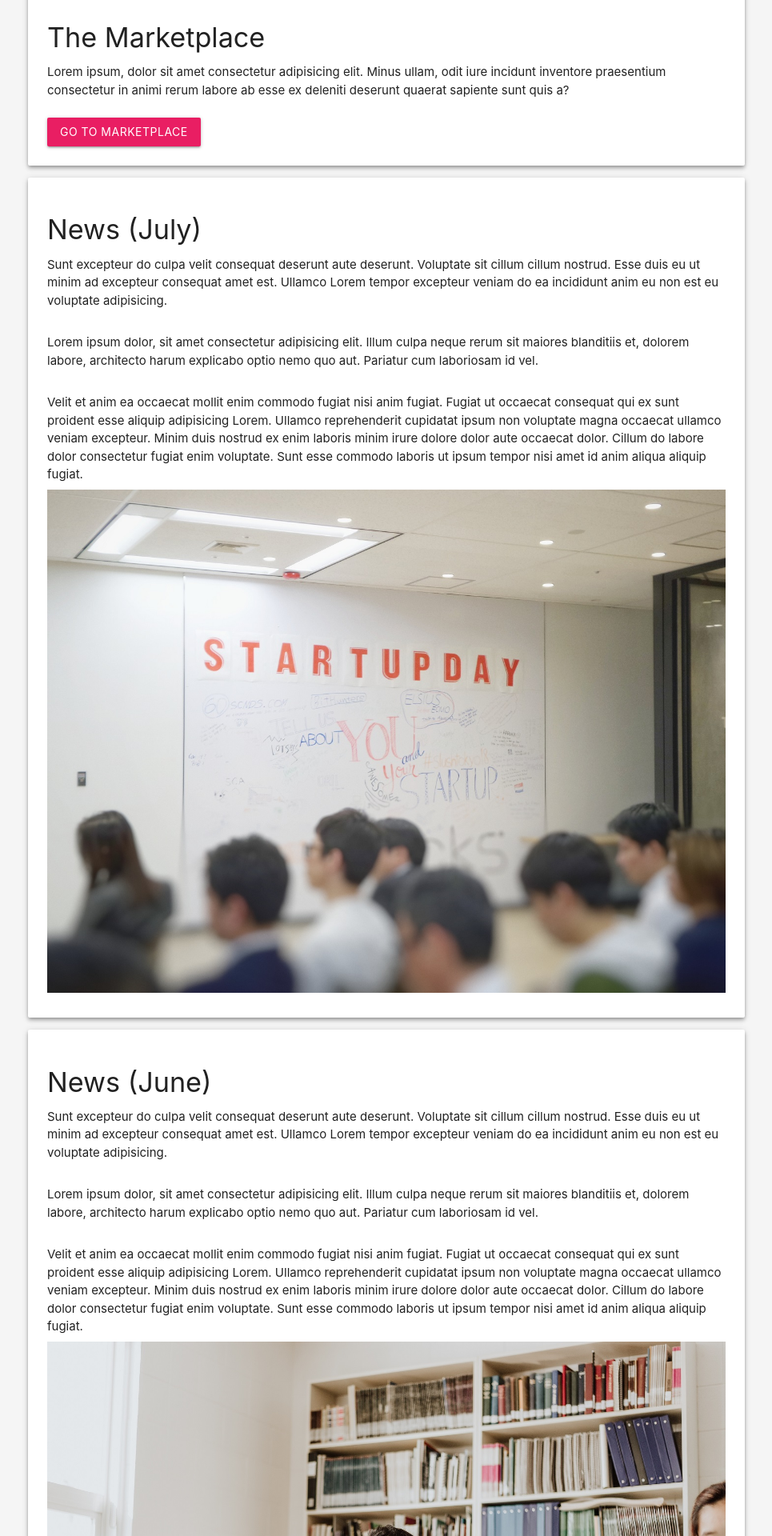
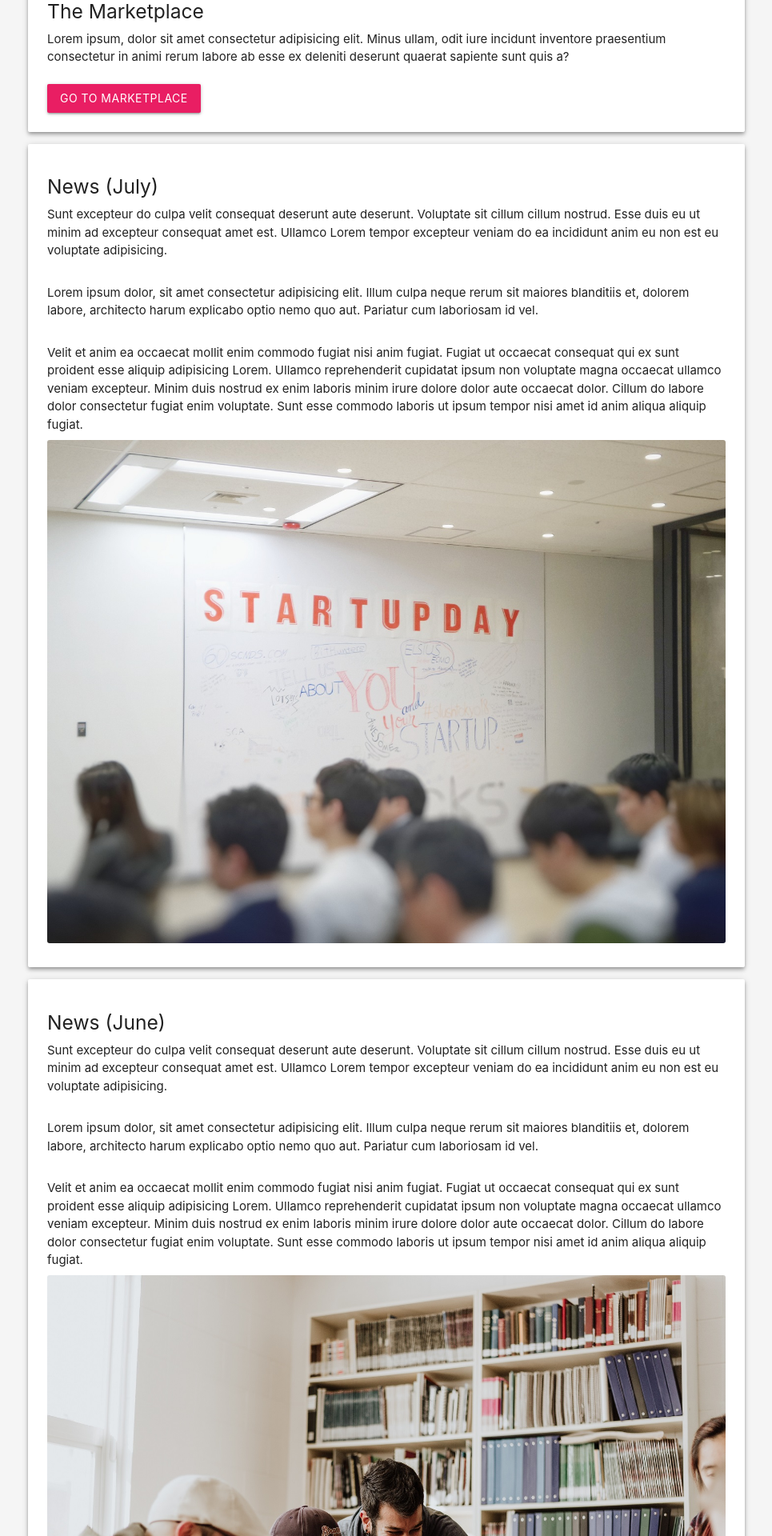
Before and after one commit to danielc92/django-bidding-app, a Django app: template templates/home.html in a window 1280 px wide. Shown: the part 579-2499 px from the top of the page at 80% size, without its empty margins (157-1122 px from the left). Run offline with Django 3.2, Linux system fonts and the light colour scheme; the template is opened without the code that fills it, so the values that code supplies are empty.

Commit message:
Styling changes

```diff
--- a/templates/base.html
+++ b/templates/base.html
@@ -15,6 +15,10 @@
         margin-top: 0.5rem !important;
         margin-bottom: 0.5rem!important;
       }
+
+      img {
+        border-radius: .2rem;
+      }
     </style>
 </head>
 <body class="grey lighten-4">
--- a/templates/footer.html
+++ b/templates/footer.html
@@ -19,7 +19,7 @@
             </div>
           </div>
         </div>
-        <div class="footer-copyright pink darken-2">
+        <div class="footer-copyright pink lighten-1">
           <div class="container center" >
           © 2019 Copyright Text
 
--- a/templates/home.html
+++ b/templates/home.html
@@ -9,7 +9,7 @@
         {% if user.is_authenticated == False %}
         <div class="card z-depth-2">
                 <div class="card-content">
-                        <h4>Notice</h4>
+                        <h5>Notice</h5>
                         <p>You must have a registered account and be logged in, in order to view and place bids within our marketplace.</p>
                 </div>
             </div>
@@ -18,7 +18,7 @@
         <div class="card z-depth-2">
                 <div class="card-content">
                         <img class="responsive-img" src="{% static 'austin-distel-1555609-unsplash.jpg' %}" alt="">
-                        <h4>The Marketplace</h4>
+                        <h5>The Marketplace</h5>
 
                         <p>Lorem ipsum, dolor sit amet consectetur adipisicing elit. Minus ullam, odit iure incidunt inventore praesentium consectetur in animi rerum labore ab esse ex deleniti deserunt quaerat sapiente sunt quis a?</p>
                         <a href="{% url 'app:placements' %}" class="btn waves-effect-waves-light pink" style="margin-top: 1rem;">Go to Marketplace</a>
@@ -28,9 +28,9 @@
 
         <div class="card z-depth-2">
                 <div class="card-content">
-                        <h4>
+                        <h5>
                             News (July)
-                        </h4>
+                        </h5>
                         <p>Sunt excepteur do culpa velit consequat deserunt aute deserunt. Voluptate sit cillum cillum nostrud. Esse duis eu ut minim ad excepteur consequat amet est. Ullamco Lorem tempor excepteur veniam do ea incididunt anim eu non est eu voluptate adipisicing.</p>
                         <p><br>Lorem ipsum dolor, sit amet consectetur adipisicing elit. Illum culpa neque rerum sit maiores blanditiis et, dolorem labore, architecto harum explicabo optio nemo quo aut. Pariatur cum laboriosam id vel.</p>
                         <p><br>Velit et anim ea occaecat mollit enim commodo fugiat nisi anim fugiat. Fugiat ut occaecat consequat qui ex sunt proident esse aliquip adipisicing Lorem. Ullamco reprehenderit cupidatat ipsum non voluptate magna occaecat ullamco veniam excepteur. Minim duis nostrud ex enim laboris minim irure dolore dolor aute occaecat dolor. Cillum do labore dolor consectetur fugiat enim voluptate. Sunt esse commodo laboris ut ipsum tempor nisi amet id anim aliqua aliquip fugiat.</p>
@@ -40,9 +40,9 @@
 
             <div class="card z-depth-2">
                     <div class="card-content">
-                            <h4>
+                            <h5>
                                 News (June)
-                            </h4>
+                            </h5>
                             <p>Sunt excepteur do culpa velit consequat deserunt aute deserunt. Voluptate sit cillum cillum nostrud. Esse duis eu ut minim ad excepteur consequat amet est. Ullamco Lorem tempor excepteur veniam do ea incididunt anim eu non est eu voluptate adipisicing.</p>
                             <p><br>Lorem ipsum dolor, sit amet consectetur adipisicing elit. Illum culpa neque rerum sit maiores blanditiis et, dolorem labore, architecto harum explicabo optio nemo quo aut. Pariatur cum laboriosam id vel.</p>
                             <p><br>Velit et anim ea occaecat mollit enim commodo fugiat nisi anim fugiat. Fugiat ut occaecat consequat qui ex sunt proident esse aliquip adipisicing Lorem. Ullamco reprehenderit cupidatat ipsum non voluptate magna occaecat ullamco veniam excepteur. Minim duis nostrud ex enim laboris minim irure dolore dolor aute occaecat dolor. Cillum do labore dolor consectetur fugiat enim voluptate. Sunt esse commodo laboris ut ipsum tempor nisi amet id anim aliqua aliquip fugiat.</p>
@@ -52,9 +52,9 @@
 
                 <div class="card z-depth-2">
                         <div class="card-content">
-                                <h4>
+                                <h5>
                                     News (May)
-                                </h4>
+                                </h5>
                                 <p>Sunt excepteur do culpa velit consequat deserunt aute deserunt. Voluptate sit cillum cillum nostrud. Esse duis eu ut minim ad excepteur consequat amet est. Ullamco Lorem tempor excepteur veniam do ea incididunt anim eu non est eu voluptate adipisicing.</p>
                                 <p><br>Lorem ipsum dolor, sit amet consectetur adipisicing elit. Illum culpa neque rerum sit maiores blanditiis et, dolorem labore, architecto harum explicabo optio nemo quo aut. Pariatur cum laboriosam id vel.</p>
                                 <p><br>Velit et anim ea occaecat mollit enim commodo fugiat nisi anim fugiat. Fugiat ut occaecat consequat qui ex sunt proident esse aliquip adipisicing Lorem. Ullamco reprehenderit cupidatat ipsum non voluptate magna occaecat ullamco veniam excepteur. Minim duis nostrud ex enim laboris minim irure dolore dolor aute occaecat dolor. Cillum do labore dolor consectetur fugiat enim voluptate. Sunt esse commodo laboris ut ipsum tempor nisi amet id anim aliqua aliquip fugiat.</p>
--- a/templates/login.html
+++ b/templates/login.html
@@ -7,7 +7,7 @@
                     <div class="card-content">
                             <form action="" method="POST" class="form">
                                     {% csrf_token %}
-                                    <h3>Login</h3>
+                                    <h4>Login</h4>
                                     <label for="" class="label">
                                         Username
                                     </label>
--- a/templates/register.html
+++ b/templates/register.html
@@ -7,7 +7,7 @@
             <div class="card-content">
                     <form action="" method="POST" class="form">
                             {% csrf_token %}
-                            <h3>Registeration page</h3>
+                            <h4>Registration page</h4>
                             {{ form.as_p }}
 
                             <button style="margin-top: 1rem;" class="btn waves-effect" type="submit">Register</button>
```
Also changed, not shown: db.sqlite3.
